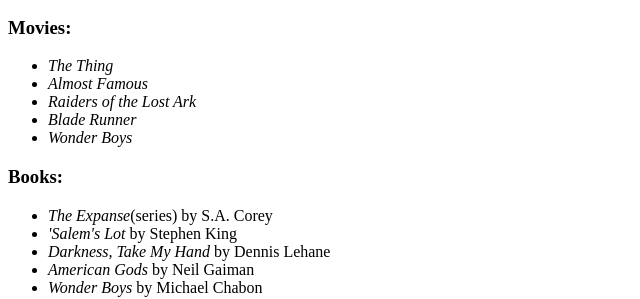
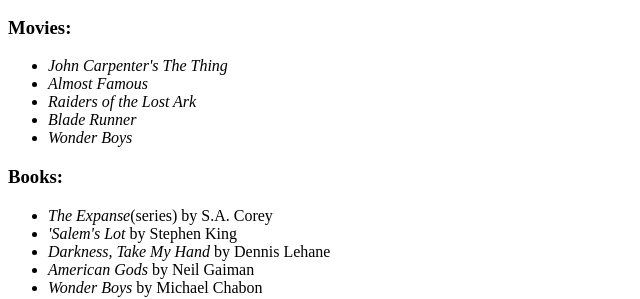
Before and after one commit to trohde13/basic-filler, a plain HTML site: page index.html in a window 1280 px wide. Shown: the part 367-666 px from the top of the page, 0-640 px from the left. Drawn offline with Linux system fonts and the light colour scheme.

Commit message:
added John Carpenter's to a title

```diff
--- a/index.html
+++ b/index.html
@@ -50,7 +50,7 @@
                 <div class="column sectionOne">
                     <h3 class="sectionHeader">Movies:</h3>
                     <ul>
-                        <li><i>The Thing</i></li>
+                        <li><i>John Carpenter's The Thing</i></li>
                         <li><i>Almost Famous</i></li>
                         <li><i>Raiders of the Lost Ark</i></li>
                         <li><i>Blade Runner</i></li>
```
